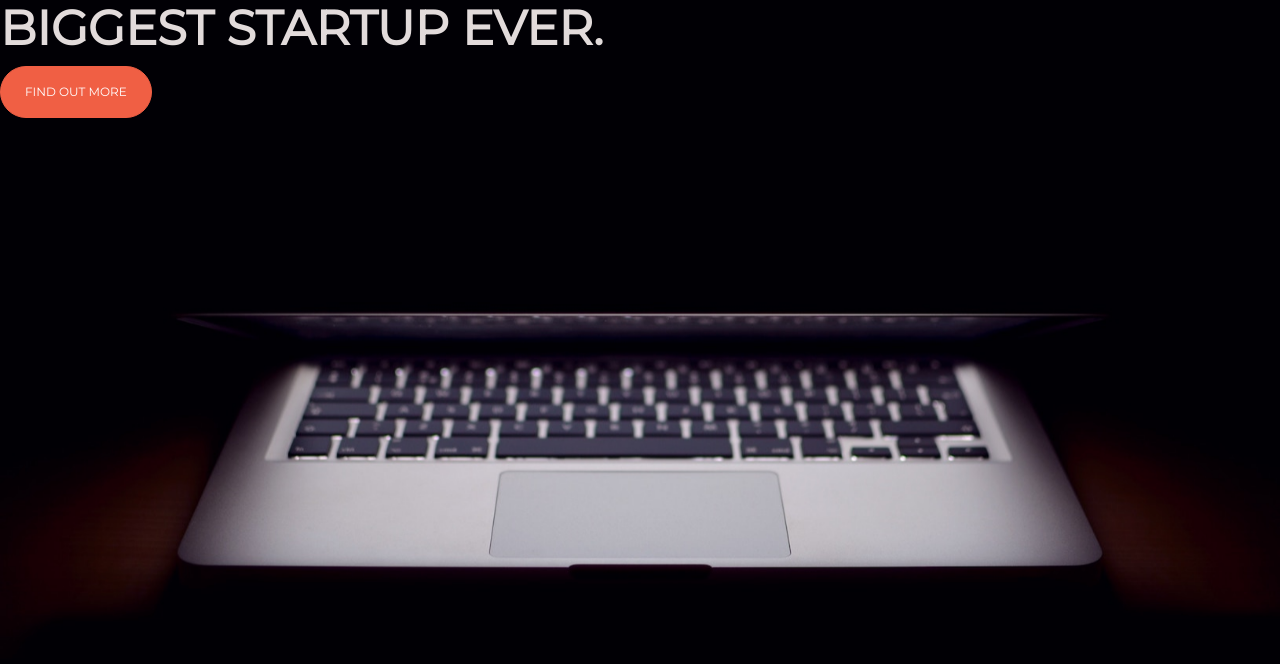
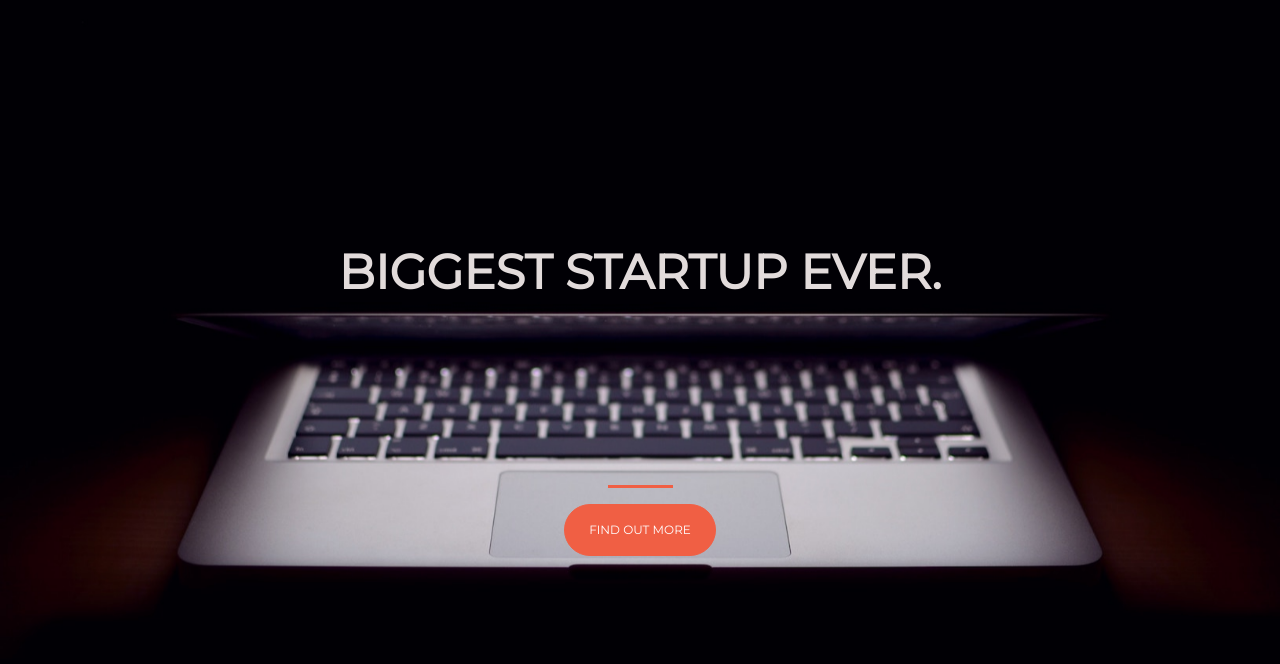
Before and after one commit to jamesmarcooo/Startup-Landing-Page, a plain HTML site: page index.html in a window 1280 px wide. Drawn offline with nearby package versions, Linux system fonts and the light colour scheme.

Commit message:
finalized; can add mailchimp.com

```diff
--- a/index.html
+++ b/index.html
@@ -16,7 +16,18 @@
     <link rel="stylesheet" type="text/css" href="style.css">
   </head>
   <body>
-    <h1 class="text-uppercase"><strong>Biggest startup ever.</strong></h1>
-    <button class="btn btn-primary btn-xl">Find out more</button>
+    <div class="container d-flex align-items-center justify-content-center h-100">
+      <div class="row">
+        <header class="text-center col-12">
+          <h1 class="text-uppercase"><strong >Biggest startup ever.</strong></h1>
+        </header>
+        <div class="buffer col-12"></div>
+        <section class="text-center col-12">
+          <hr>
+          <button class="btn btn-primary btn-xl">Find out more</button>
+        </section>
+      </div>
+    </div>
+
   </body>
 </html>
--- a/style.css
+++ b/style.css
@@ -14,6 +14,16 @@ html {
 h1 {
   font-size: 3rem;
   color: #e2dbdb;
+}
+
+hr {
+  border-color: #f05f44;
+  border-width: 3px;
+  max-width: 65px;
+}
+
+.buffer {
+  height: 10rem;
 }
 
 .btn {
```
